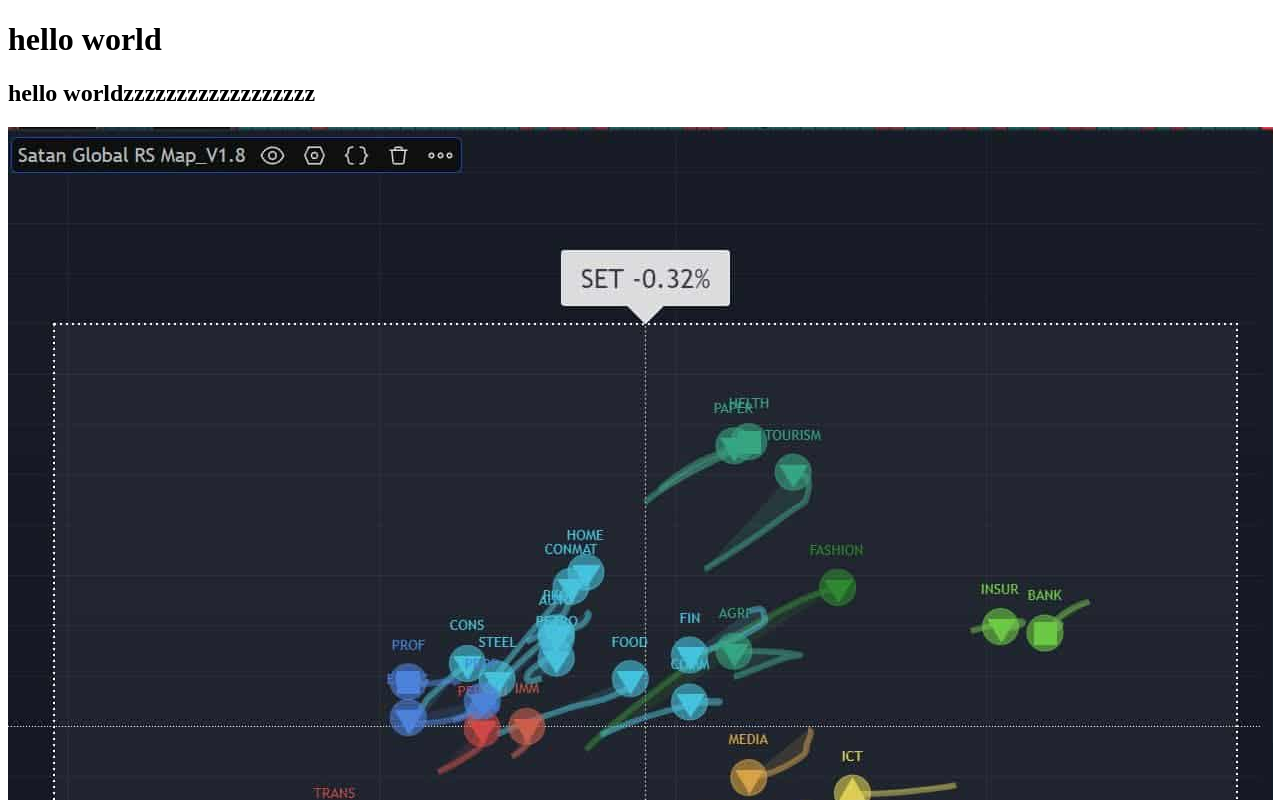
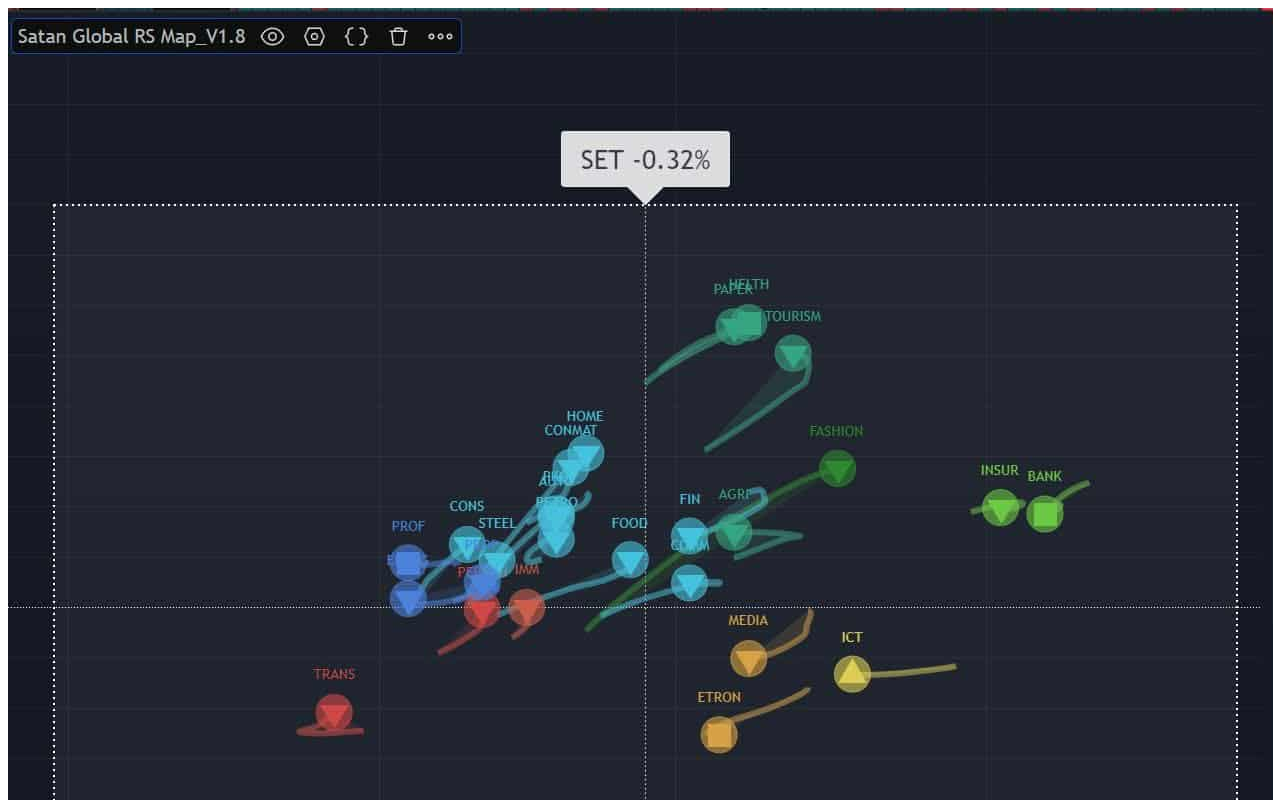
Before and after one commit to machoman13/TestGit, a plain HTML site: page index.html in a window 1280 px wide. Shown: the top 800 px of the page. Drawn offline with Linux system fonts and the light colour scheme.

Commit message:
ok ja
เออหวะ เข้าใจละ

```diff
--- a/index.html
+++ b/index.html
@@ -6,7 +6,6 @@
 </head>
 
 <body>
-    <h1>hello world</h1>
-    <h2>hello worldzzzzzzzzzzzzzzzzzz</h2>
+
     <img src="33.png">
 </body>
```
